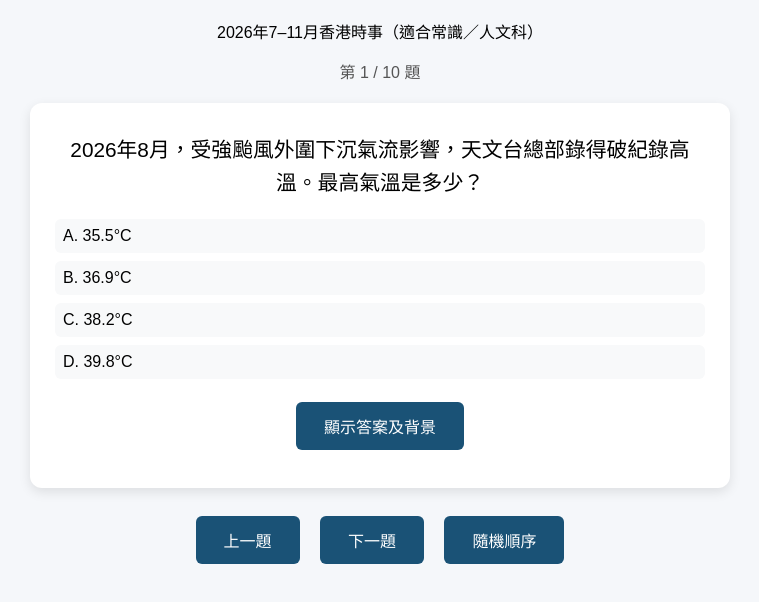
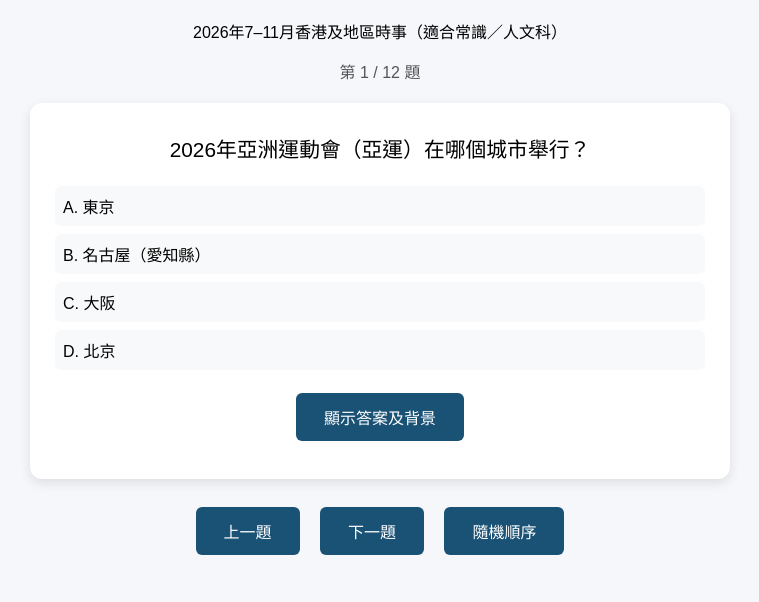
Before and after one commit to kafai3-hub/p4_science, a plain HTML site: page current_affairs_flashcards.html in a window 1280 px wide. Shown: the part 110-712 px from the top of the page, without its empty margins (260-1019 px from the left). Drawn offline with Linux system fonts and the light colour scheme.

Commit message:
Merge Asian Games city questions into local current affairs flashcards; update index

```diff
--- a/current_affairs_flashcards.html
+++ b/current_affairs_flashcards.html
@@ -21,8 +21,8 @@ button:hover { background: #154360; }
 </head>
 <body>
 <h1>小四時事閃卡</h1>
-<p>2026年7–11月香港時事（適合常識／人文科）</p>
-<p class="progress" id="progress">第 1 / 10 題</p>
+<p>2026年7–11月香港及地區時事（適合常識／人文科）</p>
+<p class="progress" id="progress">第 1 / 12 題</p>
 
 <div class="card" id="card">
   <div class="question" id="qText"></div>
@@ -39,6 +39,18 @@ button:hover { background: #154360; }
 
 <script>
 const cards = [
+  {
+    q: "2026年亞洲運動會（亞運）在哪個城市舉行？",
+    opts: ["A. 東京", "B. 名古屋（愛知縣）", "C. 大阪", "D. 北京"],
+    ans: "B. 名古屋（愛知縣）",
+    bg: "背景：第20屆亞洲運動會於2026年9月19日至10月4日在日本愛知縣名古屋舉行，是日本自1994年廣島亞運後再次主辦。港隊創下歷屆最佳成績。"
+  },
+  {
+    q: "2026年名古屋亞運閉幕後，下一屆亞運預定在哪個城市舉行？",
+    opts: ["A. 首爾", "B. 多哈（卡塔爾）", "C. 雅加達", "D. 德里"],
+    ans: "B. 多哈（卡塔爾）",
+    bg: "背景：下一屆（第21屆）亞洲運動會預定於2030年在卡塔爾多哈舉行。"
+  },
   {
     q: "2026年8月，受強颱風外圍下沉氣流影響，天文台總部錄得破紀錄高溫。最高氣溫是多少？",
     opts: ["A. 35.5°C", "B. 36.9°C", "C. 38.2°C", "D. 39.8°C"],
```
Also changed, not shown: index.html (+1 -8 lines).
